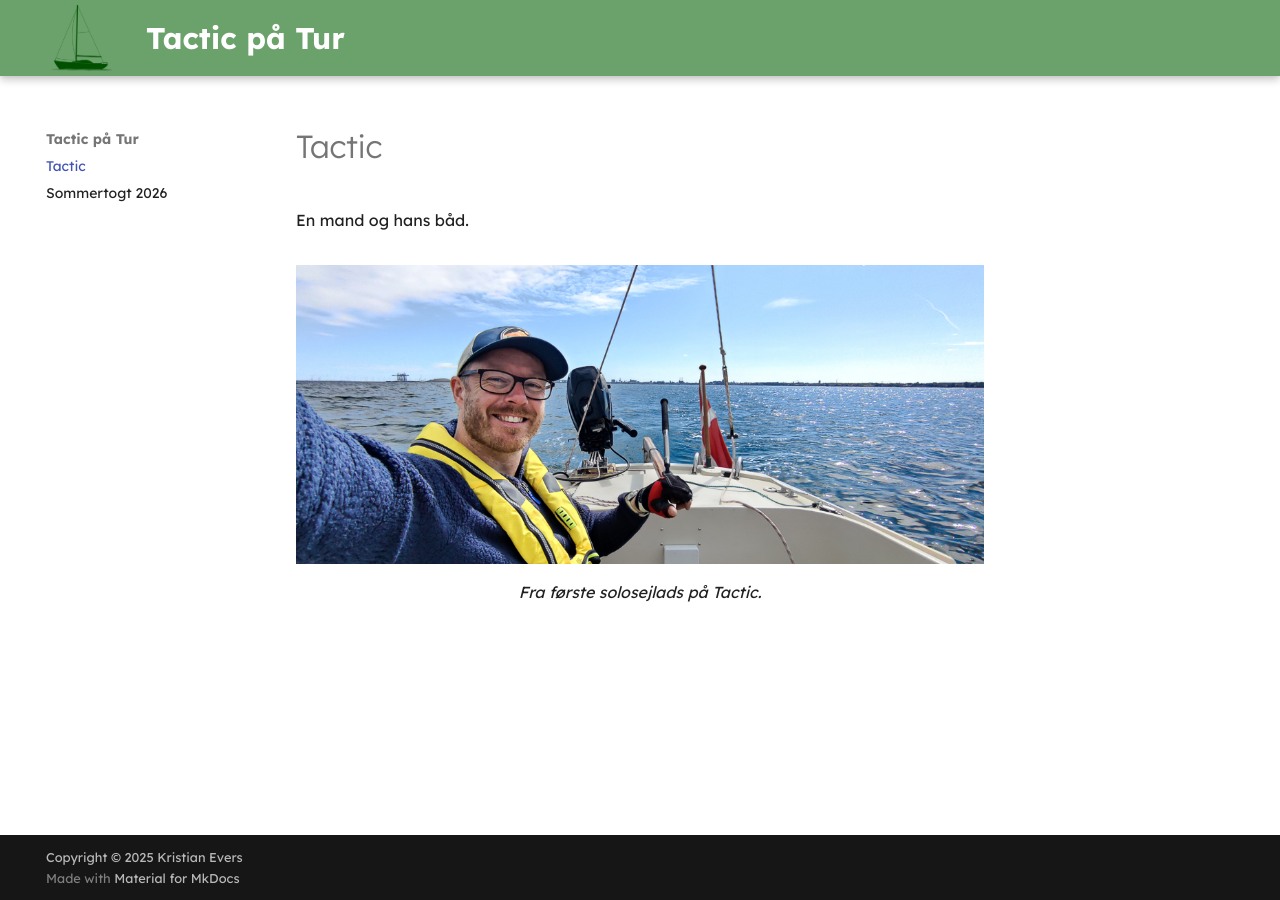
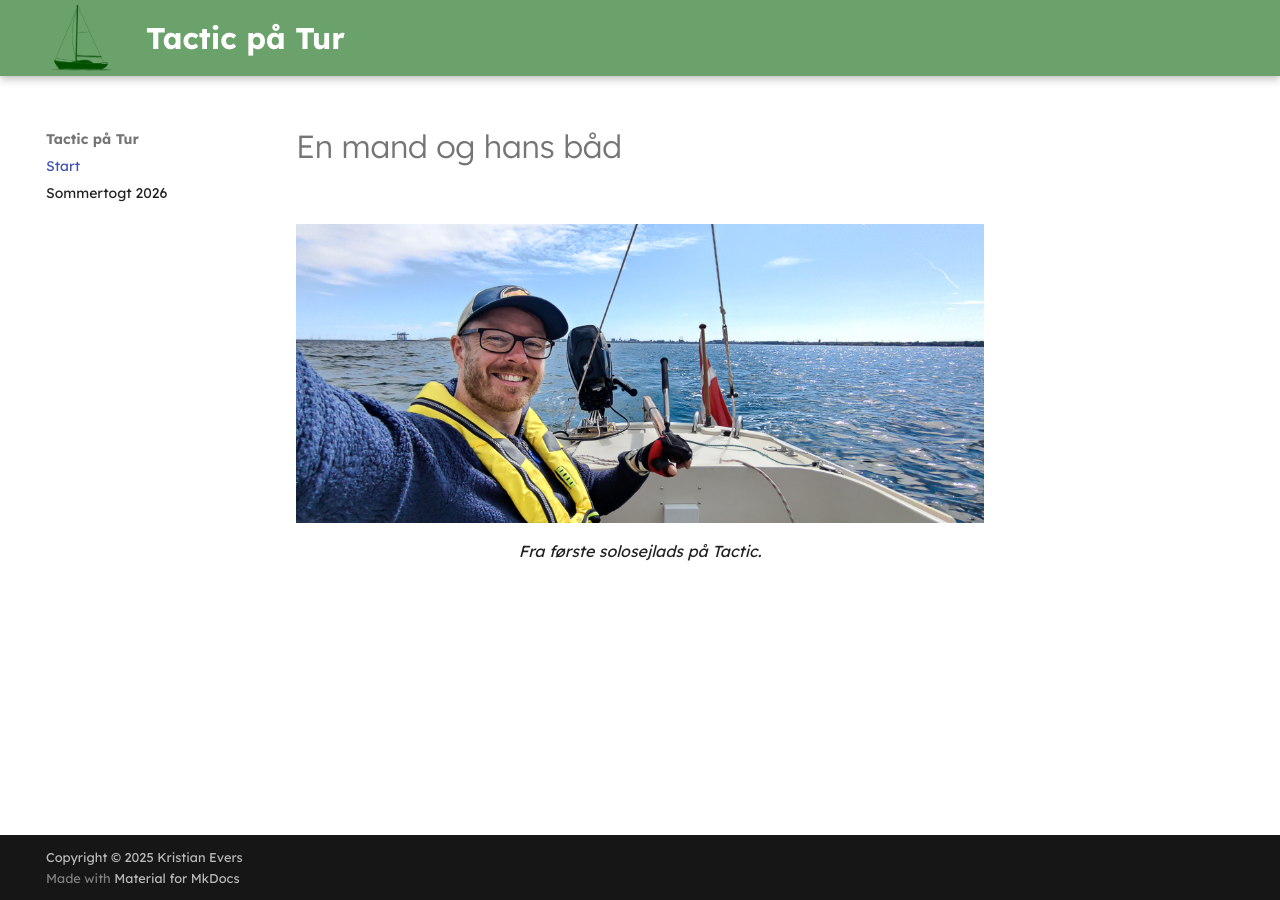
Before and after one commit to kbevers/tactictur, an MkDocs documentation site: the page built from docs/index.md, in a window 1280 px wide. Built offline with MkDocs 1.6.1 and Material for MkDocs 9.7.7, drawn with Linux system fonts in a browser that asks for light colours.

Commit message:
Ny forsideoverskrift

```diff
--- a/docs/index.md
+++ b/docs/index.md
@@ -1,5 +1,4 @@
-
-En mand og hans båd.
+# En mand og hans båd
 
 ![Selfie fra solosejlads](images/selfie_cockpit.jpg)
 /// caption
--- a/mkdocs.yml
+++ b/mkdocs.yml
@@ -7,7 +7,7 @@ copyright: Copyright &copy; 2025 Kristian Evers
 docs_dir: docs
 
 nav:
-- Tactic: index.md
+- Start: index.md
 - Sommertogt 2026: sommertogt26.md
 
 # Configuration
```
